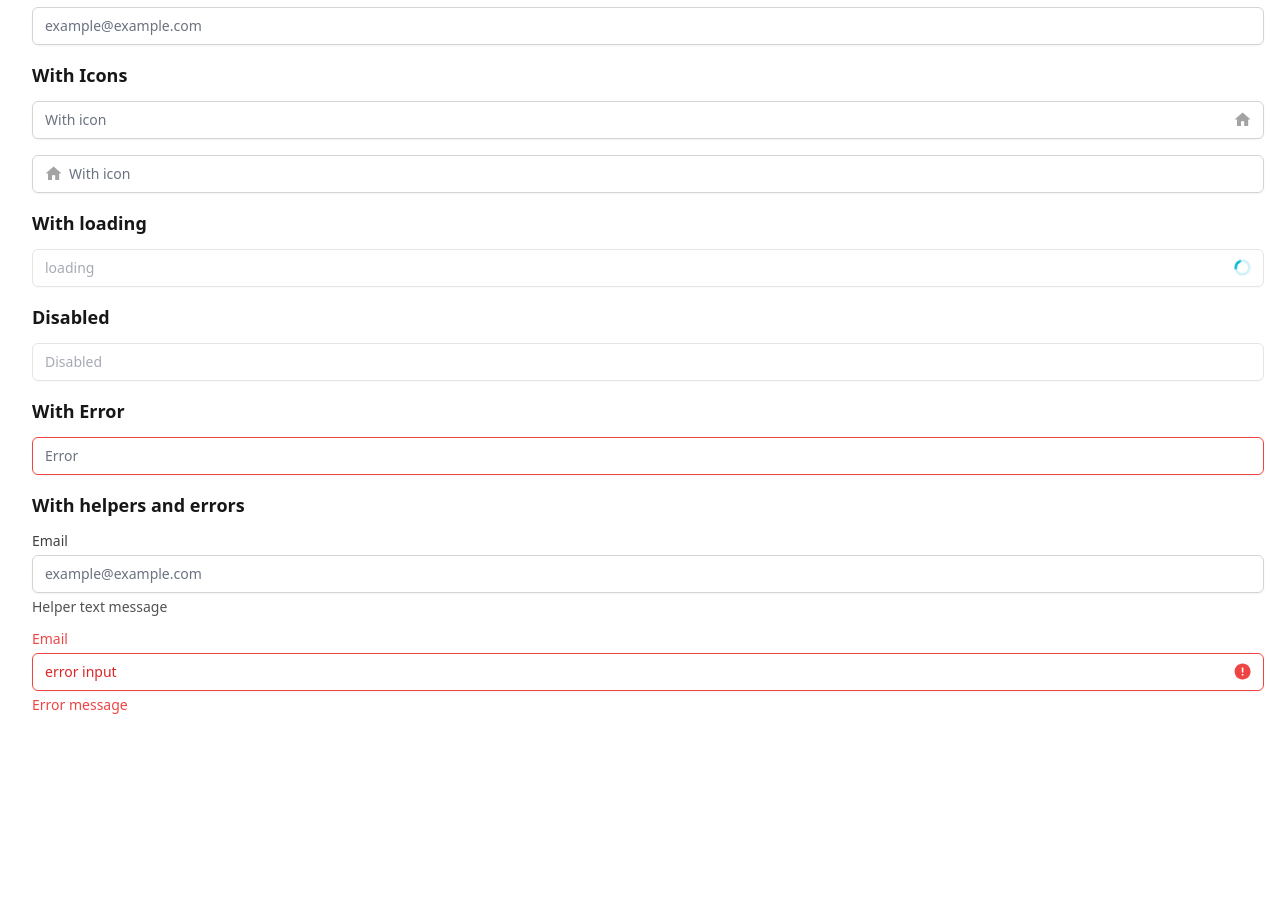
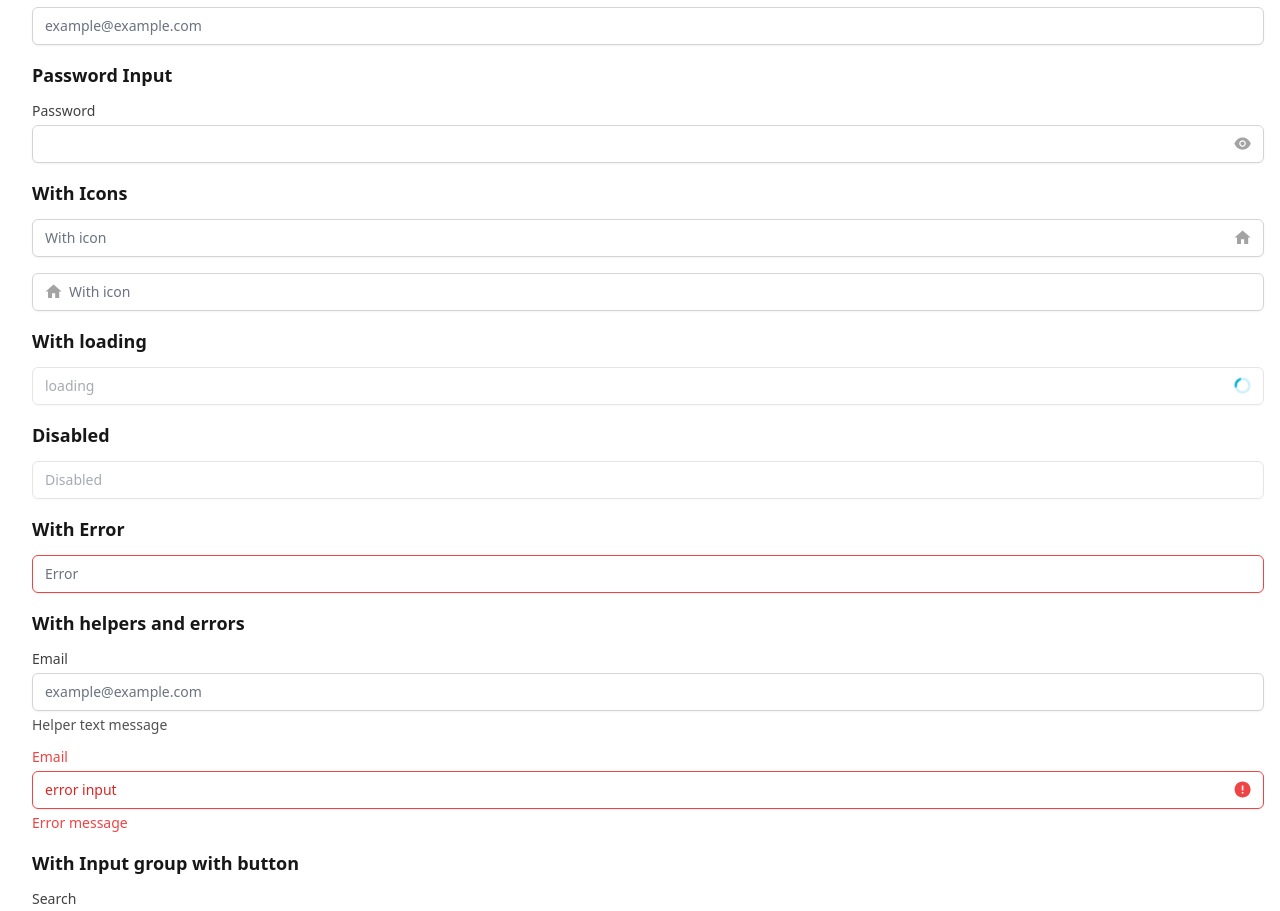
Before and after one commit to mohamedmagdy17593/mm-ui, a React (Vite) app: page / in a window 1280 px wide. Shown: the part 1741-2652 px from the top of the page. Before the commit the page ends 2472 px from the top, so only its background shows below. Built offline with nearby package versions, Linux system fonts and the light colour scheme.

Commit message:
add more input examples

```diff
--- a/src/components/Input/InputExample.tsx
+++ b/src/components/Input/InputExample.tsx
@@ -1,10 +1,12 @@
 import Input from './Input'
-import { MdHome, MdError } from 'react-icons/md'
+import { MdHome, MdError, MdSearch, MdSort } from 'react-icons/md'
+import Button from '../Button/Button'
+import InputPassword from './InputPassword'
 
 function InputExample() {
   return (
     <div>
-      <h1 className="text-4xl">Input</h1>
+      <h1 className="text-4xl">Inputs</h1>
 
       <div className="ml-4">
         <h2 className="mt-4 text-lg font-bold">Sizes</h2>
@@ -29,6 +31,21 @@ function InputExample() {
                 id="email"
                 type="email"
               />
+            </div>
+          </div>
+        </div>
+
+        <h2 className="mt-4 text-lg font-bold">Password Input</h2>
+        <div className="mt-3 flex flex-col gap-4">
+          <div>
+            <label
+              htmlFor="password"
+              className="block text-sm text-neutral-700"
+            >
+              Password
+            </label>
+            <div className="mt-1">
+              <InputPassword id="password" />
             </div>
           </div>
         </div>
@@ -72,7 +89,6 @@ function InputExample() {
             </div>
           </div>
         </div>
-
         <div className="mt-3 flex flex-col gap-4">
           <div>
             <label htmlFor="email" className="block text-sm text-red-500">
@@ -91,6 +107,27 @@ function InputExample() {
             <div className="text-sm mt-1 text-red-500">Error message</div>
           </div>
         </div>
+
+        <h2 className="mt-4 text-lg font-bold">With Input group with button</h2>
+        <div className="mt-3 flex flex-col gap-4">
+          <div>
+            <label htmlFor="search" className="block text-sm text-neutral-700">
+              Search
+            </label>
+            <div className="mt-1 grid grid-cols-[1fr,auto]">
+              <Input
+                placeholder="search"
+                id="search"
+                leftIcon={<MdSearch className="text-neutral-400" />}
+                className="rounded-r-none border-r-0 focus:z-10"
+              />
+              <Button className="rounded-l-none focus:z-10">
+                <MdSort className="text-[1.4em] mr-1" />
+                Sort
+              </Button>
+            </div>
+          </div>
+        </div>
       </div>
     </div>
   )
--- /dev/null
+++ b/src/components/Input/InputPassword.tsx
@@ -0,0 +1,25 @@
+import React, { useState } from 'react'
+import { AiFillEye, AiFillEyeInvisible } from 'react-icons/ai'
+import Input, { InputProps } from './Input'
+
+const InputPassword = React.forwardRef<HTMLInputElement, InputProps>(function (
+  { ...rest },
+  ref,
+) {
+  let [showPassword, setShowPassword] = useState(false)
+
+  return (
+    <Input
+      type={showPassword ? 'text' : 'password'}
+      rightIcon={
+        <button onClick={() => setShowPassword((f) => !f)}>
+          {showPassword ? <AiFillEyeInvisible /> : <AiFillEye />}
+        </button>
+      }
+      ref={ref}
+      {...rest}
+    />
+  )
+})
+
+export default InputPassword
```
Also changed, not shown: src/components/Input/Input.tsx (+4 -4 lines).
